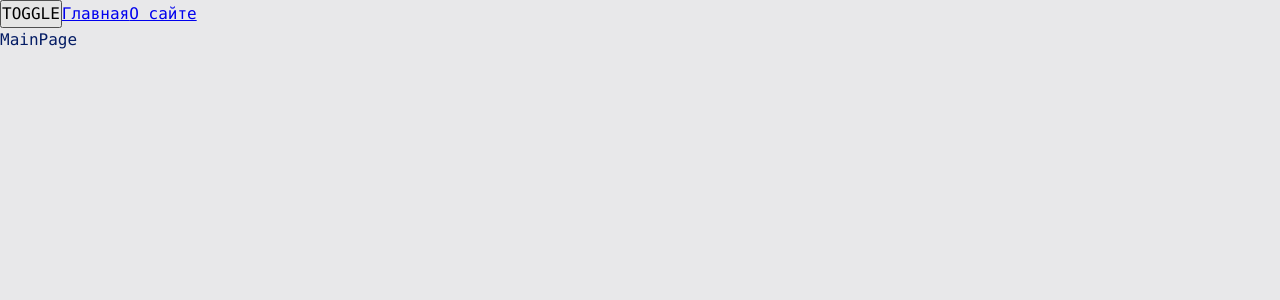
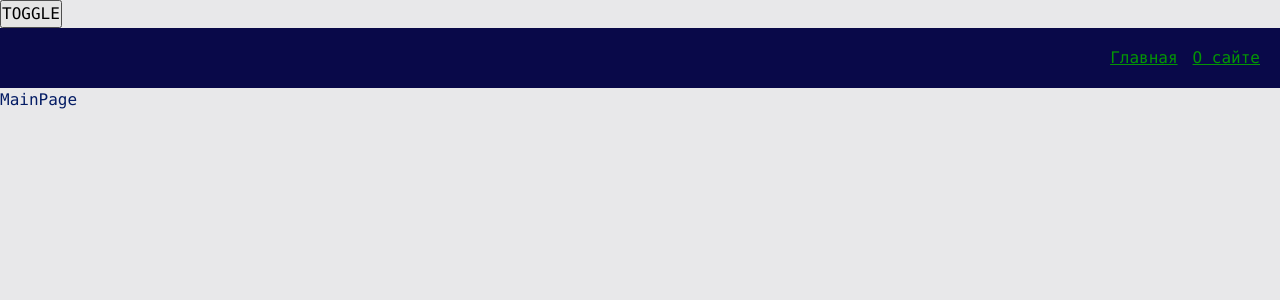
Before and after one commit to melnicenkovadik/pet-project, a React app: page / in a window 1280 px wide. Shown: the top 300 px of the page. Built offline with nearby package versions, Linux system fonts and the light colour scheme.

Commit message:
Navbar. First UI Kit component

```diff
--- a/src/app/App.tsx
+++ b/src/app/App.tsx
@@ -2,14 +2,14 @@
 import {useTheme} from "app/providers/ThemeProvider";
 import { cn } from "shared/lib/classNames/classNames";
 import {AppRouter} from "app/providers/router";
+import {Navbar} from "widgets/Navbar";
 
 const App = () => {
     const {theme, toggleTheme} = useTheme();
     return (
         <div className={cn("app", theme)}>
             <button onClick={toggleTheme}>TOGGLE</button>
-            <Link to={"/"}>Главная</Link>
-            <Link to={"/about"}>О сайте</Link>
+            <Navbar/>
             <AppRouter/>
         </div>
     );
--- a/src/app/styles/themes/dark.scss
+++ b/src/app/styles/themes/dark.scss
@@ -1,6 +1,9 @@
 .app.dark {
     --bg-color: #090949;
+    --inverted-bg-color : #e8e8ea;
 
     --primary-color: #049604;
     --secondary-color: #04ff04;
+    --inverted-primary-color: #041c65;
+    --inverted-secondary-color: #0052ff;
 }
--- a/src/app/styles/themes/normal.scss
+++ b/src/app/styles/themes/normal.scss
@@ -1,6 +1,9 @@
 :root {
     --bg-color: #e8e8ea;
+    --inverted-bg-color : #090949;
 
     --primary-color: #041c65;
-    --secondary-color: #0449e0;
+    --secondary-color: #0052ff;
+    --inverted-primary-color: #049604;
+    --inverted-secondary-color: #04ff04;
 }
--- a/src/app/styles/variables/global.scss
+++ b/src/app/styles/variables/global.scss
@@ -8,4 +8,7 @@
     --font-size-l: 24px;
     --font-line-l: 32px;
     --font-l: var(--font-size-l) / var(--font-line-l) var(--font-family-main);
+
+    // sizes
+    --navbar-height: 60px;
 }
--- a/src/shared/lib/classNames/classNames.ts
+++ b/src/shared/lib/classNames/classNames.ts
@@ -6,12 +6,13 @@
             classNames.push(option);
         } else if (typeof option === 'object' && !Array.isArray(option)) {
             for (const [className, active] of Object.entries(option as { [key: string]: boolean })) {
-                if (active) {
+                if (active && className) {
                     classNames.push(className);
                 }
             }
         } else if (Array.isArray(option)) {
-            classNames.push(...option);
+            const classes = option.filter(Boolean);
+            classNames.push(...classes);
         }
     }
 
--- /dev/null
+++ b/src/shared/ui/AppLink/AppLink.module.scss
@@ -0,0 +1,15 @@
+.app_link {
+  color: var(--primary-color);
+}
+
+.primary {
+  color: var(--primary-color);
+}
+
+.secondary {
+  color: var(--inverted-primary-color);
+}
+
+.red {
+  color: red;
+}
--- /dev/null
+++ b/src/shared/ui/AppLink/AppLink.tsx
@@ -0,0 +1,37 @@
+import {FC, ReactNode} from "react";
+import {cn} from "shared/lib/classNames/classNames";
+import s from "./AppLink.module.scss";
+import {Link, LinkProps} from "react-router-dom";
+
+interface AppLinkProps extends LinkProps {
+    className?: string;
+    children?: ReactNode | ReactNode[];
+    to: string;
+    theme?: AppLinkTheme;
+}
+
+export enum AppLinkTheme {
+    PRIMARY = "primary",
+    SECONDARY = "secondary",
+}
+
+const AppLink: FC<AppLinkProps> = (props) => {
+    const {
+        to,
+        children,
+        theme,
+        className,
+        ...otherProps
+    } = props;
+    return (
+        <Link
+            className={cn(s.app_link, [className, s[theme]])}
+            to={to}
+            {...otherProps}
+        >
+            {children}
+        </Link>
+    );
+};
+
+export default AppLink;
--- /dev/null
+++ b/src/shared/ui/AppLink/index.tsx
@@ -0,0 +1,3 @@
+import AppLink from "./AppLink";
+
+export {AppLink}
--- /dev/null
+++ b/src/widgets/Navbar/index.tsx
@@ -0,0 +1,5 @@
+import Navbar from "./ui/Navbar";
+
+export {
+    Navbar,
+}
--- /dev/null
+++ b/src/widgets/Navbar/ui/Navbar.module.scss
@@ -0,0 +1,19 @@
+.navbar {
+  width: 100%;
+  height: var(--navbar-height);
+  background: var(--inverted-bg-color);
+  display: flex;
+  align-items: center;
+  padding: 20px;
+}
+
+.links {
+  margin-left: auto;
+  gap: 15px;
+  display: flex;
+  align-items: center;
+}
+
+.mainLink {
+  margin-right: 15px;
+}
--- /dev/null
+++ b/src/widgets/Navbar/ui/Navbar.tsx
@@ -0,0 +1,28 @@
+import React, {FC} from "react";
+import {cn} from "shared/lib/classNames/classNames";
+import {AppLink} from "shared/ui/AppLink";
+import s from "./Navbar.module.scss";
+import {AppLinkTheme} from "shared/ui/AppLink/AppLink";
+
+interface NavbarProps {
+    className?: string;
+
+}
+
+const Navbar: FC<NavbarProps> = (props) => {
+
+    return (
+        <div className={cn(s.navbar, props?.className)}>
+            <div className={cn(s.links)}>
+                <AppLink theme={AppLinkTheme.SECONDARY} to={"/"}>
+                    Главная
+                </AppLink>
+                <AppLink theme={AppLinkTheme.SECONDARY} to={"/about"}>
+                    О сайте
+                </AppLink>
+            </div>
+        </div>
+    );
+};
+
+export default Navbar;
```
